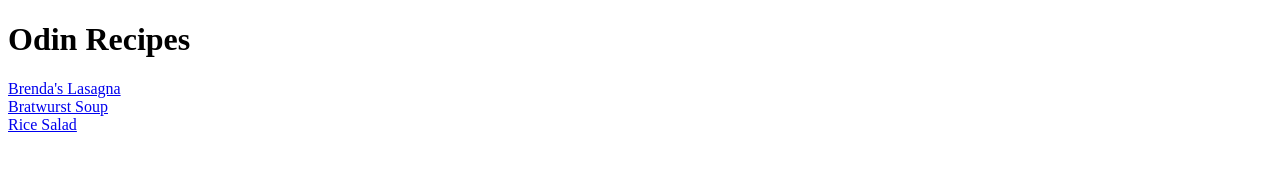
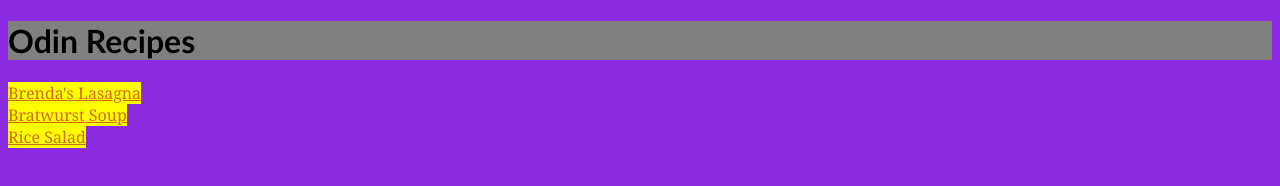
Before and after one commit to tylerdumoulin/odin_recipes2, a plain HTML site: page index.html in a window 1280 px wide. Drawn offline with Linux system fonts and the light colour scheme.

Commit message:
Link to style.css

```diff
--- a/index.html
+++ b/index.html
@@ -5,6 +5,9 @@
     <meta http-equiv="X-UA-Compatible" content="IE=edge">
     <meta name="viewport" content="width=>, initial-scale=1.0">
     <title>Odin Recipes</title>
+    <!-- <link rel="stylesheet" type="text/css" href="styles.css"> -->
+    <link type="text/css" rel="stylesheet" href="style.css" media="all">
+
 </head>
 <body>
     <h1>Odin Recipes</h1>
```
